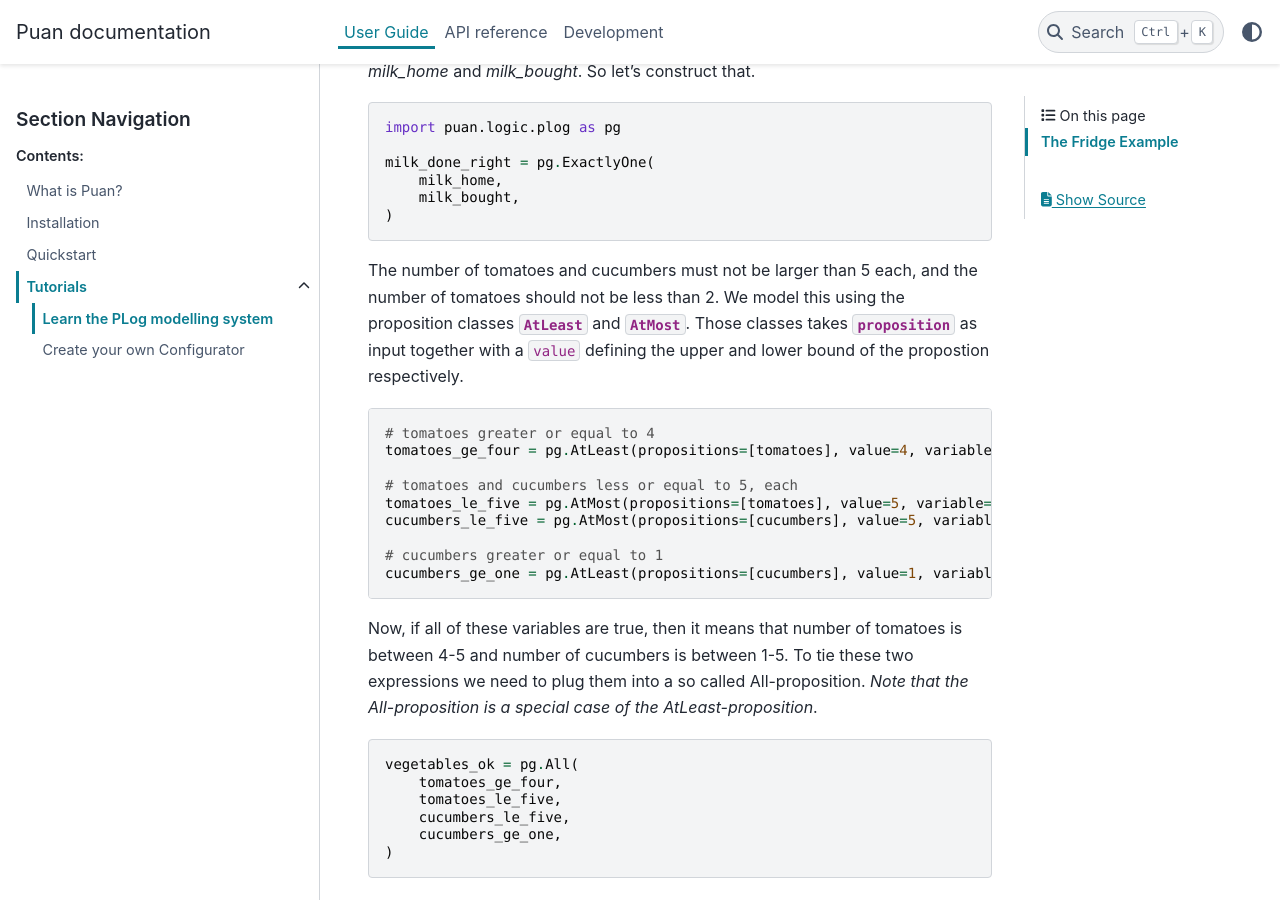
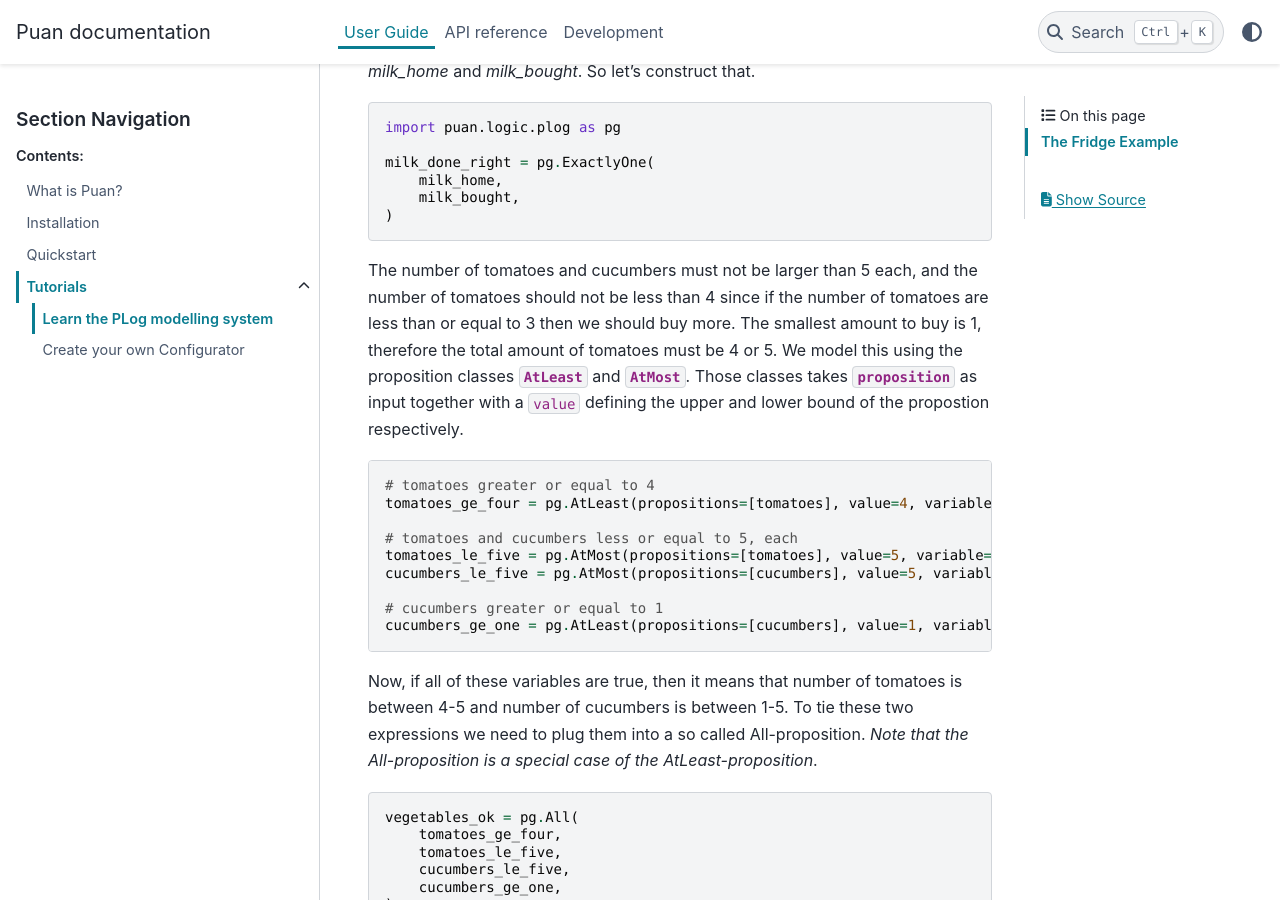
Before and after one commit to ourstudio-se/puan-python, a Sphinx documentation site: the page built from docs/source/guide/tutorials/plog-model.rst, in a window 1280 px wide and 900 px high, scrolled down 1601 px. Built offline with Sphinx 7.4.7 and the PyData theme 0.15.4, drawn with Linux system fonts in a browser that asks for light colours.

Commit message:
Update docs/source/guide/tutorials/plog-model.rst
Co-authored-by: ourmoa <100134345+ourmoa@users.noreply.github.com>

```diff
--- a/docs/source/guide/tutorials/plog-model.rst
+++ b/docs/source/guide/tutorials/plog-model.rst
@@ -62,7 +62,7 @@ We see from the table that this is an `ExactlyOne` relationship between `milk_ho
         milk_bought,
     )
 
-The number of tomatoes and cucumbers must not be larger than 5 each, and the number of tomatoes should not be less than 2.
+The number of tomatoes and cucumbers must not be larger than 5 each, and the number of tomatoes should not be less than 4 since if the number of tomatoes are less than or equal to 3 then we should buy more. The smallest amount to buy is 1, therefore the total amount of tomatoes must be 4 or 5.
 We model this using the proposition classes :class:`AtLeast<puan.logic.plog.AtLeast>` and :class:`AtMost<puan.logic.plog.AtMost>`.
 Those classes takes :class:`proposition<puan.Proposition>` as input together with a ``value`` defining the upper and lower bound of the propostion respectively.
 
```
